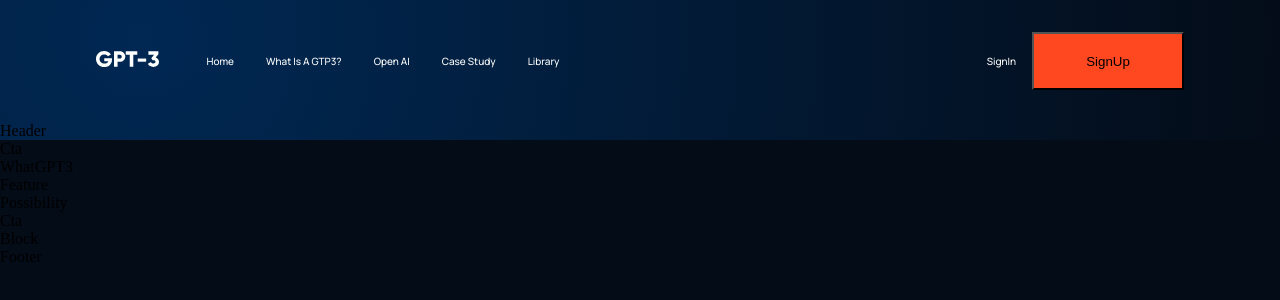
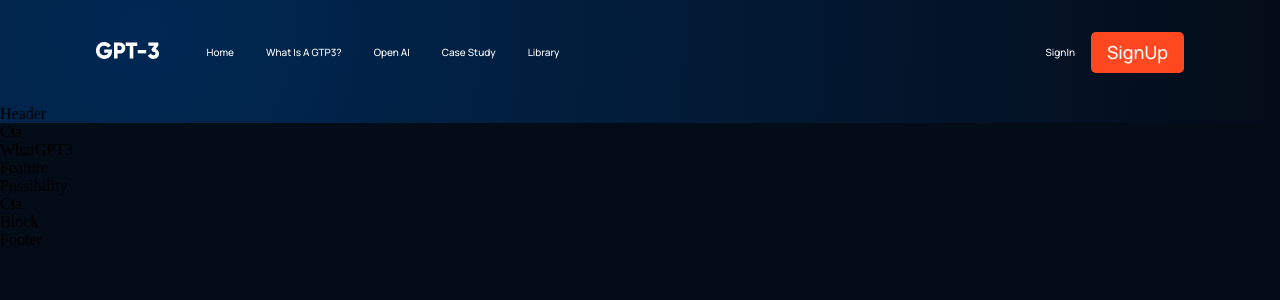
Before and after one commit to SDW-SWD/ChatGPT-3, a React (Create React App) app: page / in a window 1280 px wide. Shown: the top 300 px of the page. Built offline with nearby package versions, Linux system fonts and the light colour scheme.

Commit message:
NavBar- Configuration stage 3

```diff
--- a/src/components/navbar/navbar.css
+++ b/src/components/navbar/navbar.css
@@ -47,9 +47,14 @@
 .gtp3__navbar-sign button,
 .gpt3__navbar-menu_container button{
     padding: 0.5rem 1rem;
-    width: 152px;
-    height: 58px;
-    flex-shrink: 0;
+    font-family: var(--font-family);
     background: #FF4820;
-
+    color: #FFF;
+    font-size: 18px;
+    line-height: 25px;
+    font-weight: 500;
+    border-radius: 5px;
+    border: 0;
+    outline: none;
+    cursor: pointer;
 }
```
